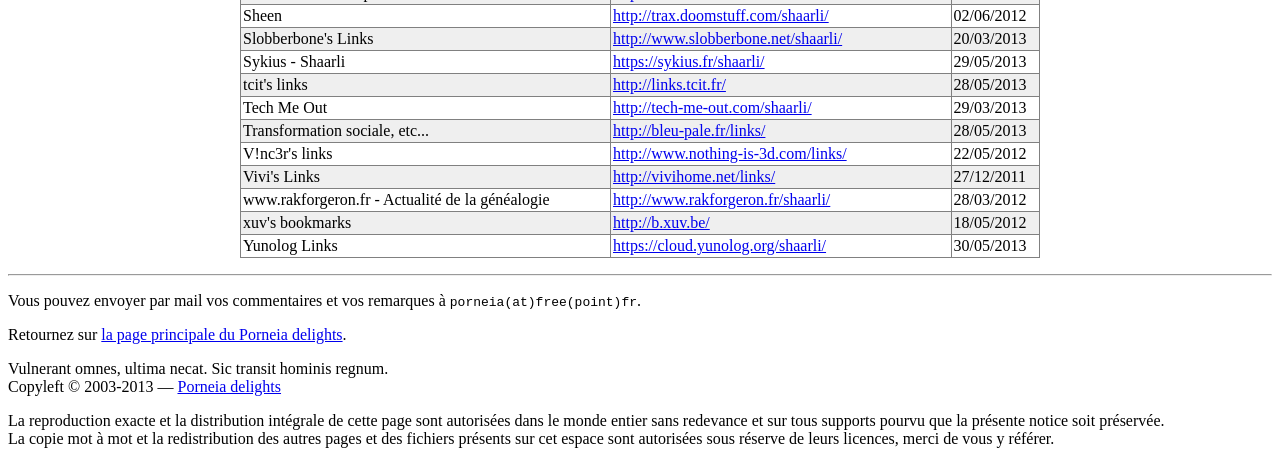
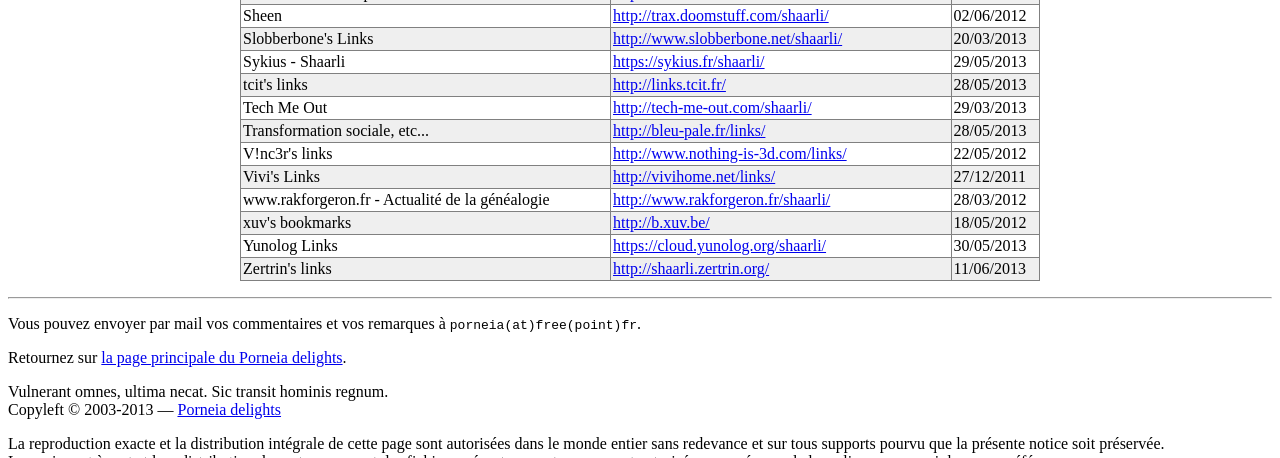
Before and after one commit to porneia/pub, a Jekyll site: the page built from bazaar/shaarli_online.html, in a window 1280 px wide and 900 px high, scrolled down 3116 px, cut to the strip 0-458 px from the top of the window. Built offline with Jekyll 4.4.1, drawn with Linux system fonts in a browser that asks for light colours; Markdown is read by kramdown in place of the engine named in the settings.

Commit message:
New shaarli

```diff
--- a/bazaar/shaarli_online.html
+++ b/bazaar/shaarli_online.html
@@ -864,6 +864,12 @@
     <td>30/05/2013</td>
   </tr>
 
+  <tr class="ocolor">
+    <td>Zertrin's links</td>
+    <td><a href="http://shaarli.zertrin.org/">http://shaarli.zertrin.org/</a></td>
+    <td>11/06/2013</td>
+  </tr>
+
 </table>
 
 <p>
```
